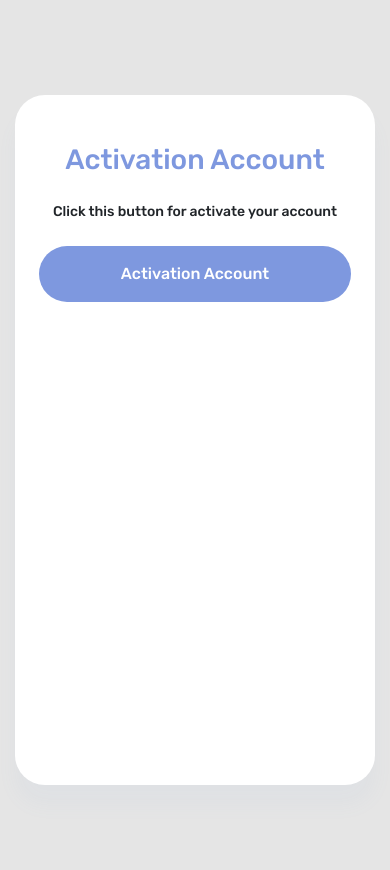
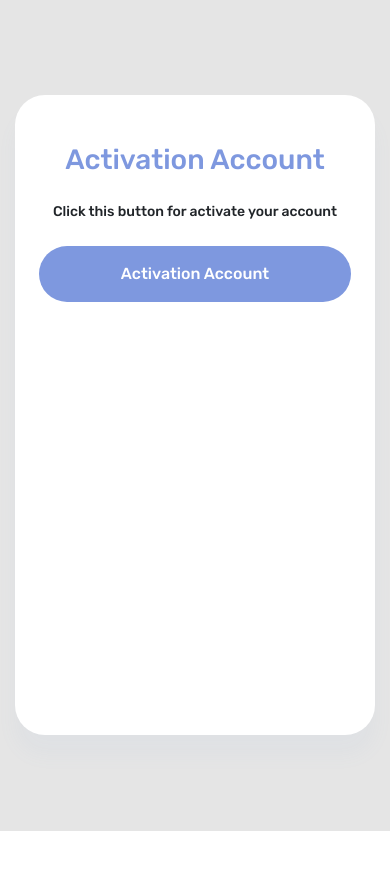
Before and after one commit to Cotllinz/ChatUs-FrontEnd, a Vue app: page /confirm_email/1 in a window 390 px wide. Shown: the top 870 px of the page. After the commit the page ends 844 px from the top, so only its background shows below. Built offline with nearby package versions, Linux system fonts and the light colour scheme; what vue-sweetalert2 would draw is missing.

Commit message:
Update confirmEmail.vue

```diff
--- a/src/views/auth/confirmEmail.vue
+++ b/src/views/auth/confirmEmail.vue
@@ -61,6 +61,8 @@ export default {
 </script>
 <style scoped>
 .ConfirmEmail {
+  height: 100vh;
+  max-height: 100vh;
   background: #e5e5e5;
 }
 .body_cardConfirm {
@@ -68,7 +70,7 @@ export default {
   background: #ffffff;
   box-shadow: 0px 20px 20px rgba(126, 152, 223, 0.05);
   border-radius: 30px;
-  height: 690px;
+  height: 640px;
   margin: 10% auto 10% auto;
 }
 .title_hello {
@@ -97,6 +99,10 @@ export default {
   font-weight: 500;
 }
 @media (max-width: 576px) {
+  .ConfirmEmail {
+    height: auto;
+    max-height: 200vh;
+  }
   .body_cardConfirm {
     width: 100%;
     margin: 26.5% 0;
```
